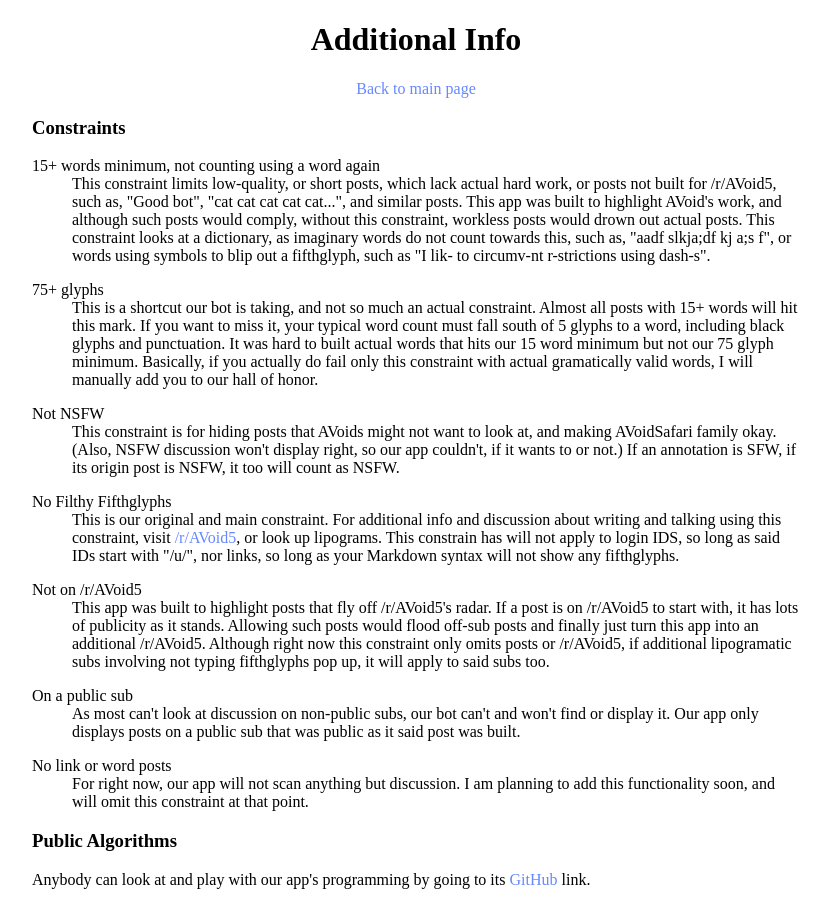
After one commit to Tsa6/AvoidSafari, a Django app: template avoidsafari/templates/info.html in a window 1280 px wide. The commit adds this page. Shown: the whole page, without its empty margins (224-1053 px from the left). Run offline with Django 3.2, Linux system fonts and the light colour scheme; the template is opened without the code that fills it, so the values that code supplies are empty.

Commit message:
Added additional info to the website

```diff
--- /dev/null
+++ b/avoidsafari/static/global.css
@@ -0,0 +1,10 @@
+body {
+  margin: 0 20%;
+}
+h1 {
+  text-align: center;
+}
+a[href] {
+  color: #68f;
+  text-decoration: none;
+}
--- /dev/null
+++ b/avoidsafari/templates/info.html
@@ -0,0 +1,87 @@
+{% load static %}
+<!Doctype HTML>
+<html>
+    <head>
+        <title>AVoid Safari - Info</title>
+        <link rel='stylesheet' href='{% static "global.css" %}'/>
+        <style>
+            dd {
+              margin-bottom: 16px;
+            }
+        </style>
+    </head>
+    <body>
+        <h1>Additional Info</h1>
+        <p style='text-align: center'>
+            <a href='/'>Back to main page</a>
+        </p>
+        <h3>Constraints</h3>
+        <dl>
+            <dt>15+ words minimum, not counting using a word again</dt>
+            <dd>
+                This constraint limits low-quality, or short posts, which lack actual
+                hard work, or posts not built for /r/AVoid5, such as, "Good bot",
+                "cat cat cat cat cat...", and similar posts.  This app was built to
+                highlight AVoid's work, and although such posts would comply, without
+                this constraint, workless posts would drown out actual posts.  This
+                constraint looks at a dictionary, as imaginary words do not count
+                towards this, such as, "aadf  slkja;df kj  a;s f", or words using symbols
+                to blip out a fifthglyph, such as "I lik- to circumv-nt r-strictions
+                using dash-s".
+            </dd>
+            <dt>75+ glyphs</dt>
+            <dd>
+                This is a shortcut our bot is taking, and not so much an actual
+                constraint.  Almost all posts with 15+ words will hit this mark.  If
+                you want to miss it, your typical word count must fall south of 5
+                glyphs to a word, including black glyphs and punctuation.  It  was hard
+                to built actual words that hits our 15 word minimum but not our 75 glyph
+                minimum.  Basically, if you actually do fail only this constraint with
+                actual gramatically valid words, I will manually add you to our hall of
+                honor.
+            </dd>
+            <dt>Not NSFW</dt>
+            <dd>
+                This constraint is for hiding posts that AVoids might not want to look
+                at, and making AVoidSafari family okay.  (Also, NSFW discussion won't
+                display right, so our app couldn't, if it wants to or not.) If an
+                annotation is SFW, if its origin post is NSFW, it too will count as
+                NSFW.
+            </dd>
+            <dt>No Filthy Fifthglyphs</dt>
+            <dd>
+                This is our original and main constraint.  For additional info and
+                discussion about writing and talking using this constraint, visit
+                <a href='https://reddit.com/r/AVoid5'>/r/AVoid5</a>, or look up
+                lipograms.  This constrain has will not apply to login IDS, so long
+                as said IDs start with "/u/", nor links, so long as your Markdown syntax
+                will not show any fifthglyphs.
+            </dd>
+            <dt>Not on /r/AVoid5</dt>
+            <dd>
+                This app was built to highlight posts that fly off /r/AVoid5's radar. If
+                a post is on /r/AVoid5 to start with, it has lots of publicity as it
+                stands.  Allowing such posts would flood off-sub posts and finally just
+                turn this app into an additional /r/AVoid5.  Although right now this
+                constraint only omits posts or /r/AVoid5, if additional lipogramatic subs
+                involving not typing fifthglyphs pop up, it will apply to said subs too.
+            </dd>
+            <dt>On a public sub</dt>
+            <dd>
+                As most can't look at discussion on non-public subs, our bot can't and won't
+                find or display it.  Our app only displays posts on a public sub that was public
+                as it said post was built.
+            </dd>
+            <dt>No link or word posts</dt>
+            <dd>
+                For right now, our app will not scan anything but discussion.  I am planning to
+                add this functionality soon, and will omit this constraint at that point.
+            </dd>
+        </dl>
+        <h3>Public Algorithms</h3>
+        <p>
+            Anybody can look at and play with our app's programming by going to its
+            <a href="https://github.com/Tsa6/AvoidSafari">GitHub</a> link.
+        </p>
+    </body>
+</html>
--- a/avoidsafari/urls.py
+++ b/avoidsafari/urls.py
@@ -1,6 +1,8 @@
 from django.conf.urls import url
+from django.views.generic import TemplateView
 from . import views
 
 urlpatterns = [
+    url(r'^info$', TemplateView.as_view(template_name="info.html")),
     url(r'^$', views.MainView.as_view()),
 ]
```
Also changed, not shown: avoidsafari/templates/recent_comments.html (+32 -2 lines).
